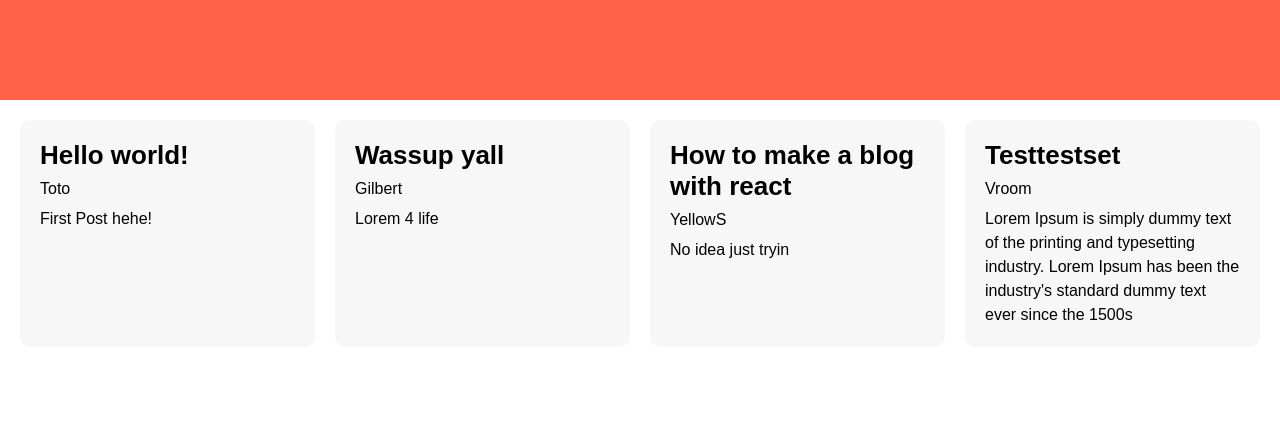
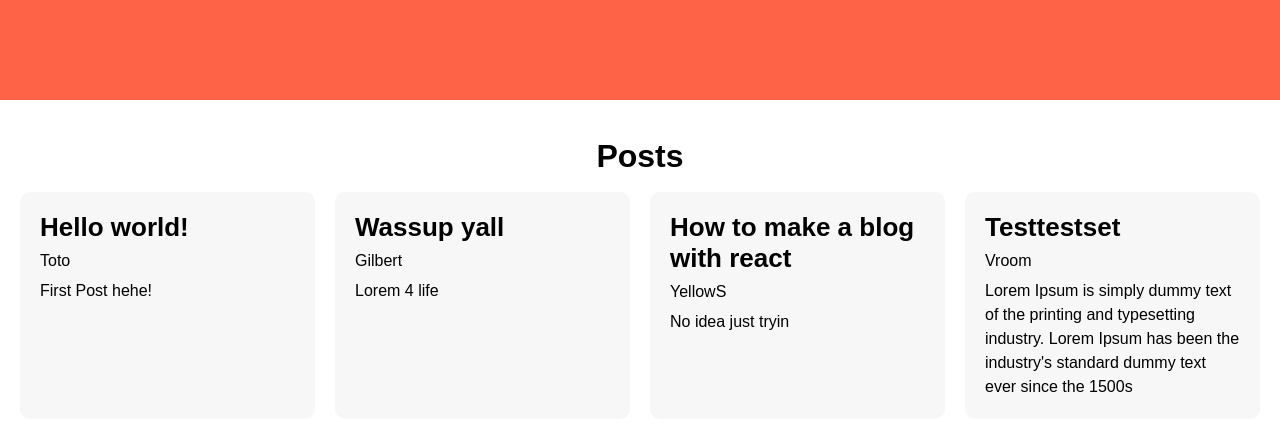
Before and after one commit to rqphy/Bloggo-Front, a React (Create React App) app: page / in a window 1280 px wide. Shown: the top 430 px of the page. Built offline with nearby package versions, Linux system fonts and the light colour scheme.

Commit message:
:100: complete post section

```diff
--- a/src/App.css
+++ b/src/App.css
@@ -1,4 +1,13 @@
 @import './Common/reset.css';
+
+.subtitle
+{
+    margin-top: 40px;
+    font-family: Arial, Helvetica, sans-serif;
+    font-size: 32px;
+    font-weight: bold;
+    text-align: center;
+}
 
 .App__postslist
 {
--- a/src/App.js
+++ b/src/App.js
@@ -7,6 +7,7 @@ const App = () =>
 return (
     <div className="App">
         <PostForm />
+        <h2 className='subtitle'>Posts</h2>
         <div className='App__postslist'>
             <BlogPost title="Hello world!" content="First Post hehe!" author="Toto"/>
             <BlogPost title="Wassup yall" content="Lorem 4 life" author="Gilbert"/>
```
